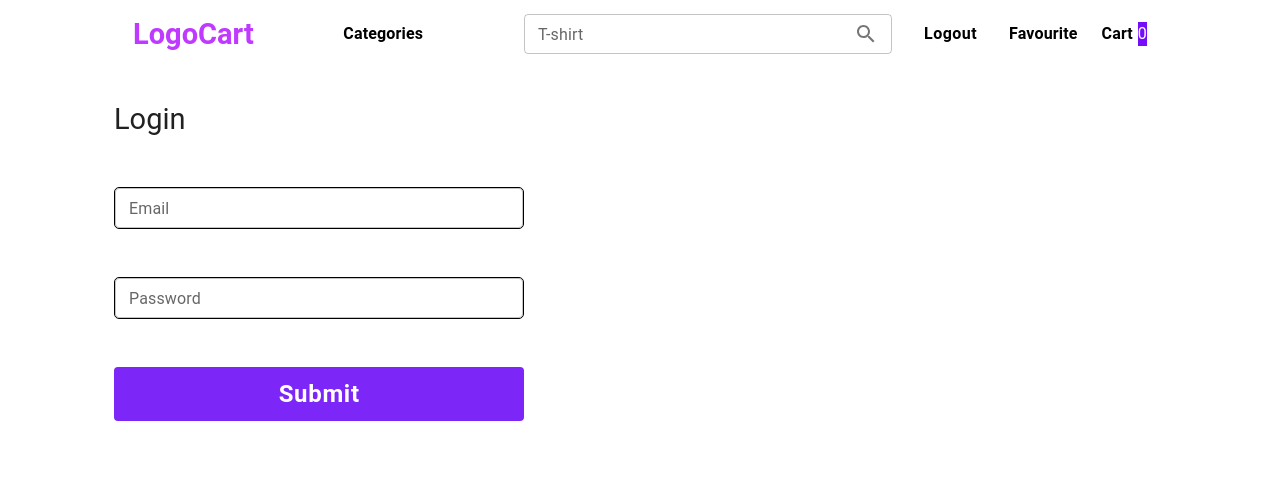
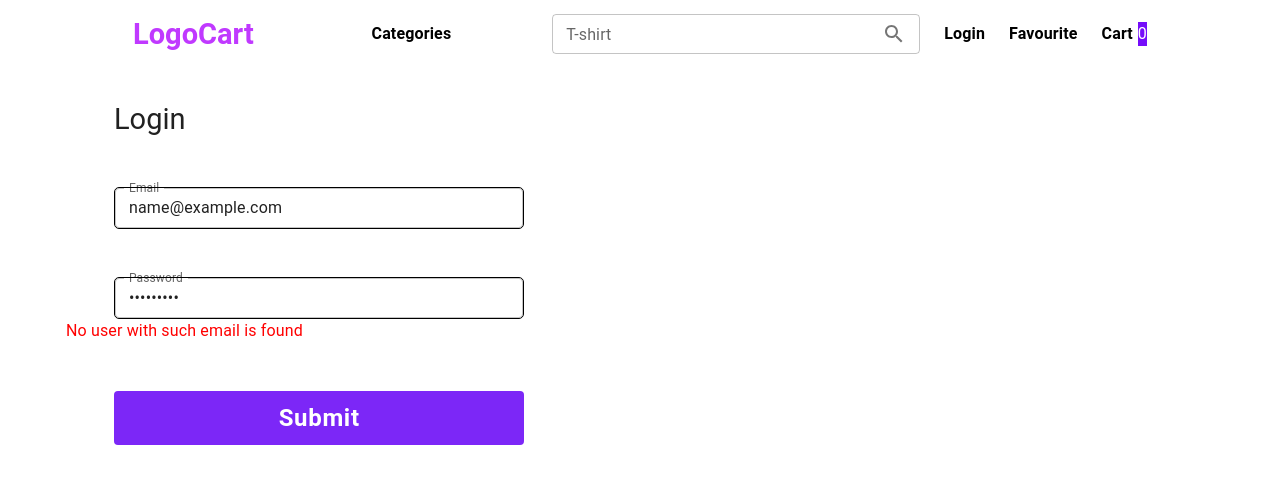
Before and after one commit to logo-cartt/logo-cart-ui, a React (Vite) app: page /login in a window 1280 px wide. Both pictures are taken after typing "name@example.com", "Sample123" into the empty fields and a click on the button "Submit". Shown: the top 484 px of the page. Built offline with nearby package versions, Linux system fonts and the light colour scheme.

Commit message:
[LC-14] added hook form to login

```diff
--- /dev/null
+++ b/src/components/ConnectForm/ConnectForm.tsx
@@ -0,0 +1,11 @@
+import { useFormContext, UseFormReturn } from "react-hook-form";
+
+type Props = {
+  children: (methods: UseFormReturn) => React.ReactNode;
+};
+
+export const ConnectForm = ({ children }: Props) => {
+  const methods = useFormContext();
+
+  return children({ ...methods });
+};
--- a/src/modules/auth/component/Login/Login.tsx
+++ b/src/modules/auth/component/Login/Login.tsx
@@ -1,116 +1,106 @@
+/* eslint-disable no-console */
+import { Grid, Typography } from "@mui/material";
 import {
-  Grid,
-} from "@mui/material";
-import { ChangeEvent, FormEvent, useState } from "react";
+  FormProvider, SubmitHandler, useForm,
+} from "react-hook-form";
 import { useAppDispatch } from "../../../../store/hooks";
 import { PrimaryButton } from "../../../../components/UI/PrimaryButton";
-import { TextField } from "../../../../components/UI/TextField";
 import { Heading } from "../../../../components/UI/Heading";
 import { login } from "../../../../store/features/tokenSlice";
 import { loginUser } from "../../../../store/features/userSlice";
 import { token } from "../../../../data-mock/data";
 import { UserLogin } from "../../../../types/types";
 import { UserRepository, userRepository } from "../../../../data-mock/userMock";
+import { LoginForm } from "./LoginForm";
 
 export function Login() {
-  const [userData, setUserData] = useState<UserLogin>({
+  const methods = useForm<UserLogin>({
+    defaultValues: {
       email: "",
       password: "",
+    },
   });
-  const [error, setError] = useState<string>("");
+
+  const {
+    handleSubmit, setError, watch, formState: { errors },
+  } = methods;
   const users: UserRepository = userRepository;
   const dispatch = useAppDispatch();
 
-  const handleChange = (e: ChangeEvent<HTMLInputElement>) => {
-    const { name, value } = e.target;
-    if (name === "email") {
-      setUserData((prevUserData: UserLogin) => ({
-        ...prevUserData,
-        email: value,
-      }));
-    } else if (name === "password") {
-      setUserData((prevUserData: UserLogin) => ({
-        ...prevUserData,
-        password: value,
-      }));
-    }
+  const onSubmit: SubmitHandler<UserLogin> = async (data) => {
+    // eslint-disable-next-line no-console
+    console.log(data);
+    const userExists = await users.getUserByEmail(
+      data.email,
+    );
+    const passwordMatch = await users.getUserByEmailAndPassword(
+      data.email,
+      data.password,
+    );
+    if (!userExists) {
+      setError("email", { type: "manual", message: "No user with such email is found" });
+    } else if (!passwordMatch) {
+      setError("password", { type: "manual", message: "Incorrect password" });
+    } else {
+      const updatedUserData = {
+        email: data.email,
       };
-  const handleSubmit = (e: FormEvent<HTMLFormElement>) => {
-    e.preventDefault();
-    const userExists = users.getUserByEmailAndPassword(userData.email, userData.password);
-    if (userExists) {
-      const updatedUserData = {
-        email: userData.email,
-      };
-      setError("");
       dispatch(loginUser(updatedUserData));
       dispatch(login(token));
       localStorage.setItem("user", JSON.stringify(updatedUserData));
       localStorage.setItem("token", token);
 
-      setUserData({
-        ...updatedUserData,
-        email: "",
-        password: "",
-      });
       // eslint-disable-next-line no-console
       console.log("Login successful");
-    } else {
-      setError("Invalid email or password");
     }
   };
+
+  // eslint-disable-next-line no-console
+  console.log(watch("email"));
+
   return (
-    <Grid
-      container
-      justifyContent="flex-start"
-      alignItems="center"
-      spacing={6}
-    >
+    <Grid container justifyContent="flex-start" alignItems="center" spacing={6}>
       <Grid item sm={8} lg={12}>
-        <Heading align="left" padding="32px 0 0 0">Login</Heading>
+        <Heading align="left" padding="32px 0 0 0">
+          Login
+        </Heading>
       </Grid>
 
-      <Grid
-        item
-        sm={5}
-      >
+      <Grid item sm={5}>
         <Grid container spacing={2}>
           <Grid item sm={12}>
+            <FormProvider {...methods}>
 
-            <form onSubmit={handleSubmit}>
+              <form onSubmit={handleSubmit(onSubmit)}>
                 <Grid container spacing={6}>
                   <Grid item sm={12}>
-                  <TextField
+                    <LoginForm
+                      name="email"
                       label="Email"
                       placeholder="email@gmail.com"
-                    name="email"
                       type="email"
-                    size="small"
-                    fullWidth
-                    value={userData.email}
-                    onChange={handleChange}
                     />
                   </Grid>
                   <Grid item sm={12}>
-                  <TextField
+                    <LoginForm
+                      name="password"
                       label="Password"
                       placeholder="********"
-                    name="password"
                       type="password"
-                    size="small"
-                    fullWidth
-                    value={userData.password}
-                    onChange={handleChange}
                     />
                   </Grid>
+                  {errors.email && (
+                    <Typography color="red">{errors.email.message}</Typography>
+                  )}
+                  {errors.password && (
+                    <Typography color="red">{errors.password.message}</Typography>
+                  )}
                   <Grid item sm={12}>
-                  <PrimaryButton>
-                    Submit
-                  </PrimaryButton>
+                    <PrimaryButton>Submit</PrimaryButton>
                   </Grid>
                 </Grid>
               </form>
-            {error && <p style={{ color: "red" }}>{error}</p>}
+            </FormProvider>
           </Grid>
         </Grid>
       </Grid>
--- /dev/null
+++ b/src/modules/auth/component/Login/LoginForm.tsx
@@ -0,0 +1,42 @@
+import { Controller } from "react-hook-form";
+import { Grid } from "@mui/material";
+import { TextField } from "../../../../components/UI/TextField";
+import { ConnectForm } from "../../../../components/ConnectForm/ConnectForm";
+
+interface ILoginForm {
+  name: string,
+  label: string,
+  placeholder: string,
+  type: string,
+}
+
+export function LoginForm({
+  name, label, placeholder, type,
+}: ILoginForm) {
+  // const { control, formState: { errors } } = useFormContext();
+
+  return (
+    <Grid container spacing={6}>
+      <ConnectForm>
+        {({ control }) => (
+          <Grid item sm={12}>
+            <Controller
+              name={name}
+              control={control}
+              render={({ field }) => (
+                <TextField
+                  label={label}
+                  placeholder={placeholder}
+                  type={type}
+                  size="small"
+                  fullWidth
+                  {...field}
+                />
+              )}
+            />
+          </Grid>
+        )}
+      </ConnectForm>
+    </Grid>
+  );
+}
```
Lines whose indentation alone changed are shown as unchanged.
